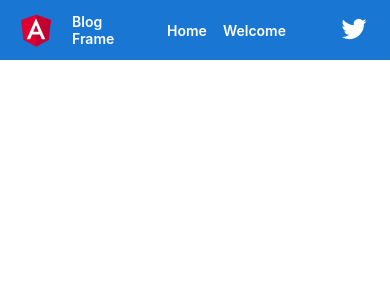
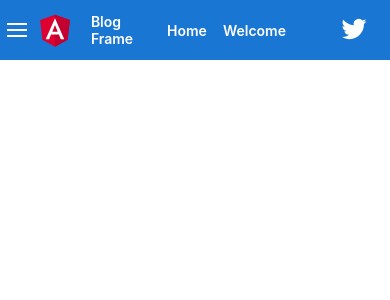
Before and after one commit to smpower/blog-frame, an Angular app: page / in a window 390 px wide. Shown: the top 300 px of the page. Built offline with nearby package versions, Linux system fonts and the light colour scheme.

Commit message:
ToolbarComponent: added hamburger element and its styles

```diff
--- a/src/app/toolbar/toolbar.component.html
+++ b/src/app/toolbar/toolbar.component.html
@@ -2,7 +2,7 @@
 <div class="toolbar" role="banner">
   <div class="hamburger">
     <span title="Docs menu">
-      <svg focusable="false" viewBox="0 0 24 24" xmlns="http://www.w3.org/2000/svg"><path d="M3 18h18v-2H3v2zm0-5h18v-2H3v2zm0-7v2h18V6H3z"></path></svg>
+      <svg t="1578478796499" class="icon" viewBox="0 0 1024 1024" version="1.1" xmlns="http://www.w3.org/2000/svg" p-id="3651" width="24" height="24"><path d="M85.333333 810.666667v-85.333334h853.333334v85.333334H85.333333z m0-256v-85.333334h853.333334v85.333334H85.333333z m0-256V213.333333h853.333334v85.333334H85.333333z" p-id="3652" fill="#ffffff"></path></svg>
     </span>
   </div>
   <img
--- a/src/app/toolbar/toolbar.component.less
+++ b/src/app/toolbar/toolbar.component.less
@@ -7,8 +7,26 @@
   color: white;
   font-weight: 600;
 
+  .hamburger {
+    display: flex;
+    justify-content: center;
+    align-items: center;
+    width: 60px;
+    height: 60px;
+    transition: background-color 0.3s;
+    cursor: pointer;
+    &:hover {
+      background-color: #186fc5;
+    }
+    span {
+      display: inline-block;
+      width: 24px;
+      height: 24px;
+    }
+  }
+
   img {
-    margin: 0 16px;
+    margin-right: 16px;
   }
 
   #twitter-logo {
```
